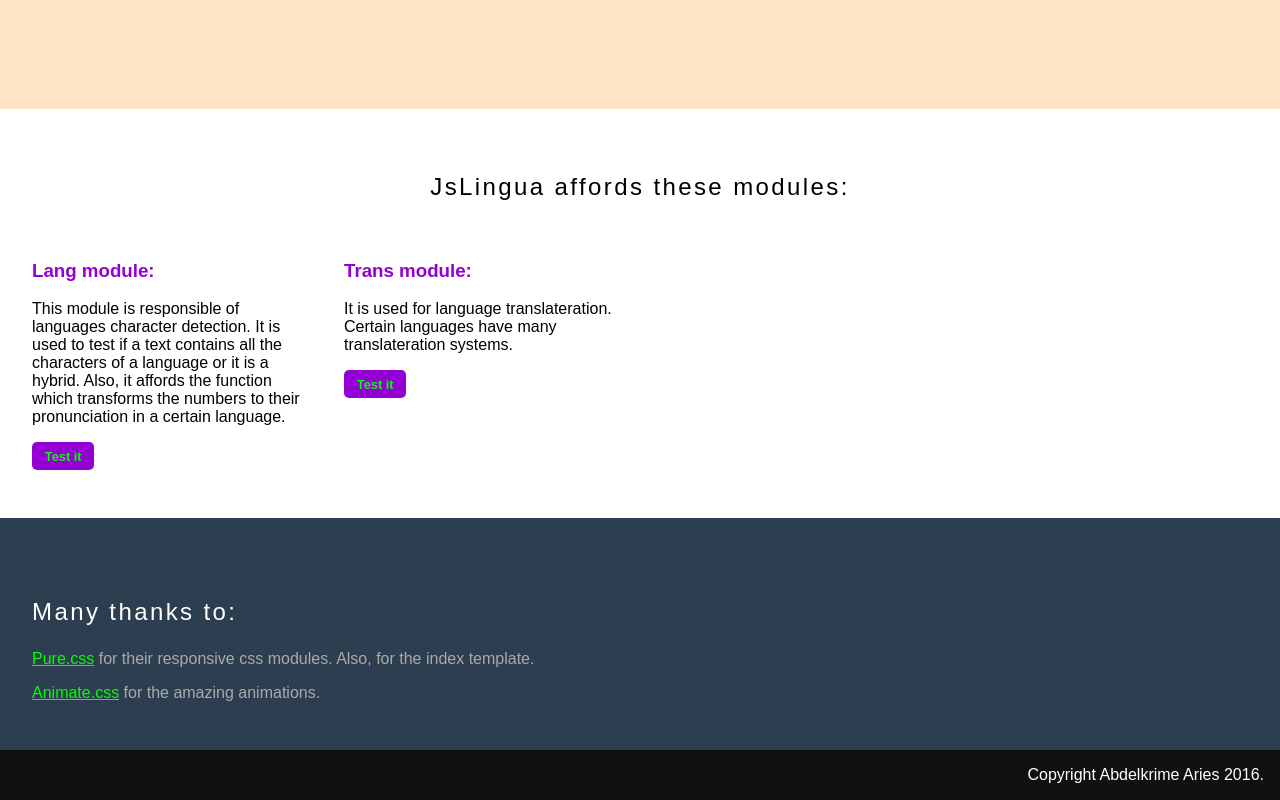
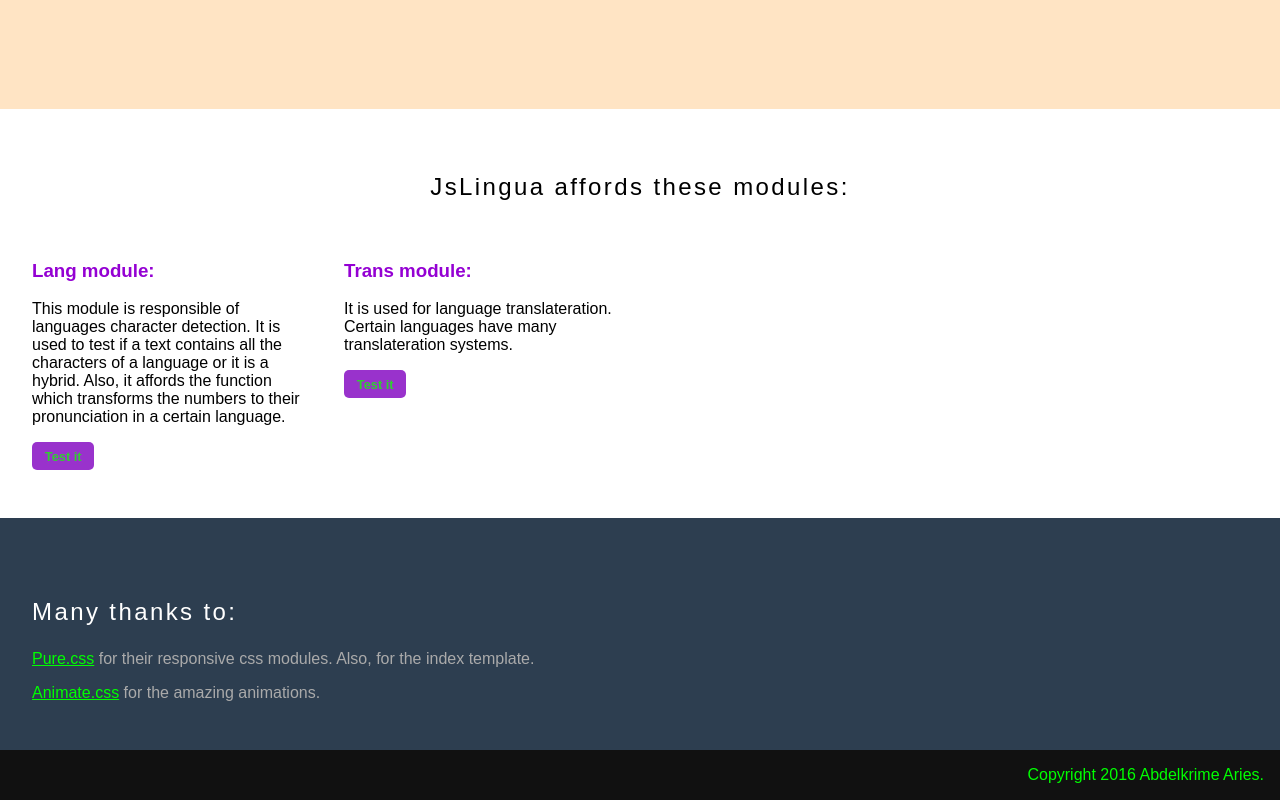
Before and after one commit to kariminf/jslingua, a plain HTML site: page index.html in a window 1280 px wide. Shown: the part 587-1387 px from the top of the page. Drawn offline with Linux system fonts and the light colour scheme.

Commit message:
change button's color

```diff
--- a/index.html
+++ b/index.html
@@ -93,7 +93,7 @@
     </div>
 
     <div class="footer l-box">
-      Copyright Abdelkrime Aries 2016.
+      Copyright 2016 Abdelkrime Aries.
     </div>
 
 
--- a/use/jslingua.css
+++ b/use/jslingua.css
@@ -24,9 +24,14 @@
 
 
 a.pure-button {
+  background: DarkOrchid;
+  color: LimeGreen;
+  border-radius: 5px;
+}
+
+a.pure-button:hover {
   background: DarkViolet;
   color: Lime;
-  border-radius: 5px;
 }
 
 a.pure-button-primary {
@@ -159,7 +164,7 @@ a {
 /* This is the class used for the footer */
 .footer {
   background: #111;
-  color: white;
+  color: Lime;
   text-align: right;
 }
 
```
